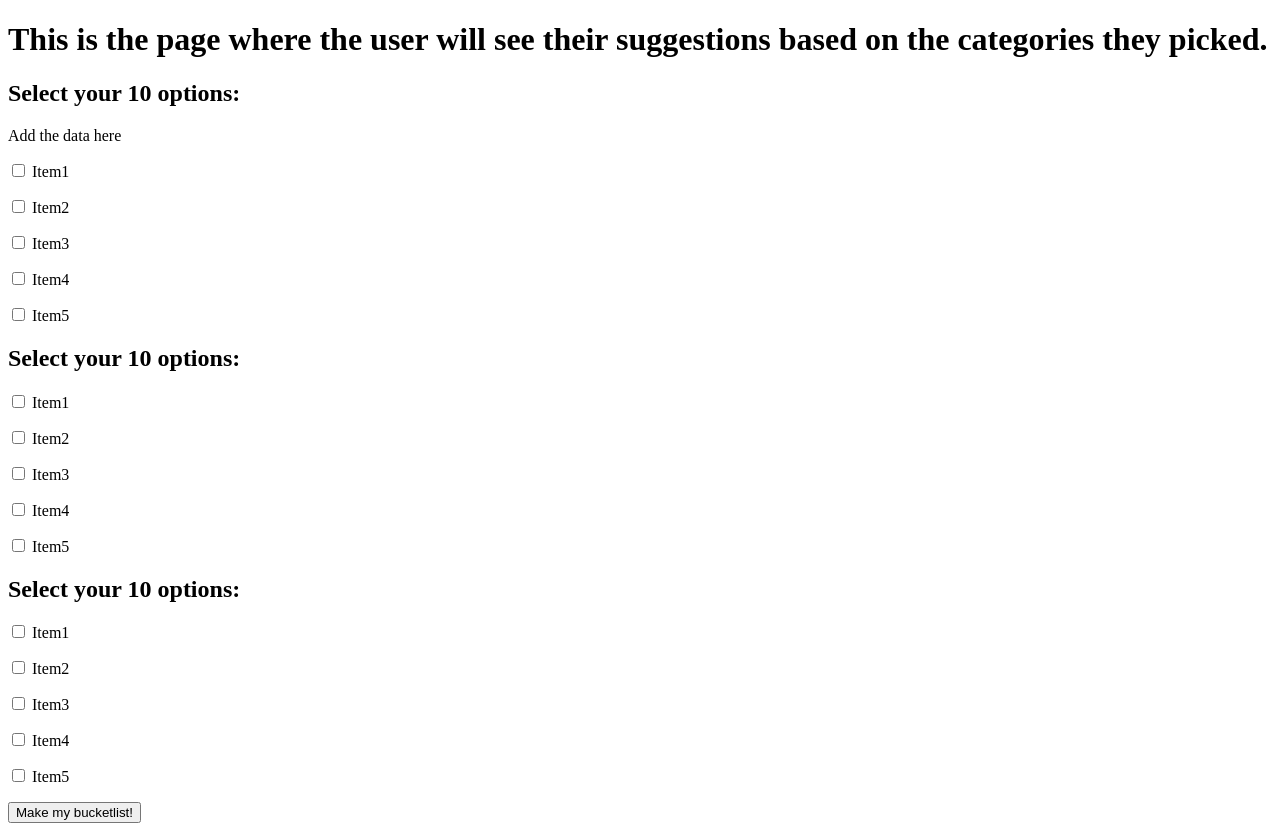
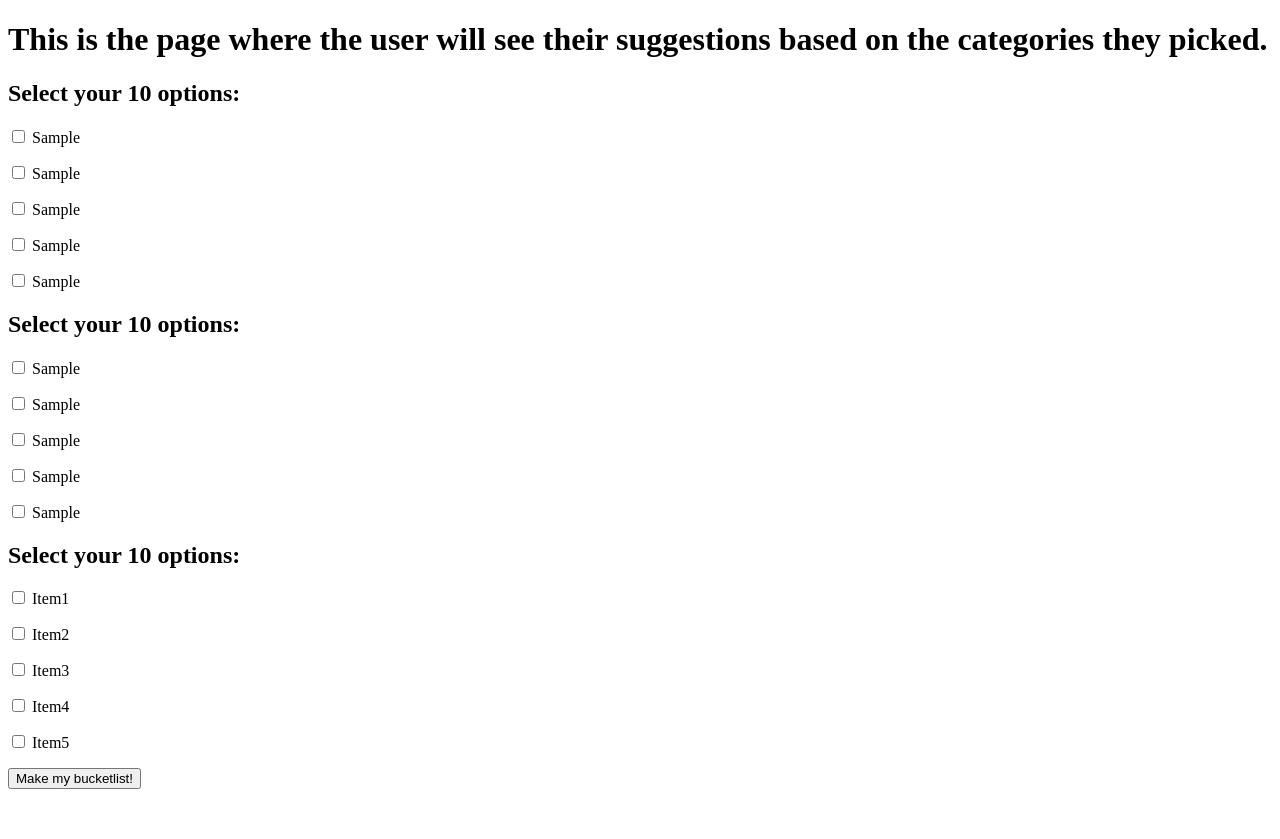
Before and after one commit to lydialbert/travelbucketlistapp, a Flask app: template templates/suggestions.html in a window 1280 px wide. After the commit the page ends 789 px from the top, so only its background shows below. Run offline with Flask 2, Linux system fonts and the light colour scheme; the template is opened without the code that fills it: most values are stand-ins (such as "Sample title", 1, 10 or a date in 2020); parts of the project's set-up code (start-up, migrations or seed data) failed here and were passed over; some libraries are stand-ins or nearby versions.

Commit message:
Integrating Google Places API.

```diff
--- a/server.py
+++ b/server.py
@@ -5,7 +5,6 @@ from jinja2 import StrictUndefined
 
 import requests
 import json
-import secrets.sh
 
 app = Flask(__name__)
 app.secret_key = "dev"
@@ -50,8 +49,53 @@ def travelcategories():
     session['category2'] = category2
     session['category3'] = category3
 
+    """Can I put all the information below in another python file and import that into this file?"""
+
+    url = "https://maps.googleapis.com/maps/api/place/nearbysearch/json?location=-33.8670522,151.1957362&radius=500&types=food&name=harbour&key=AIzaSyATYk66toeHx7smEeVhhWw-fI-iNTNUnXw"
+
+    payload = {}
+    headers = {}
+
+    response = requests.request("GET", url, headers=headers, data=payload)
+    search_results = response.json()
+    results = search_results['results']
+
+    places_list = []
+    for result in results:
+        place = result['name']
+        places_list.append(place)
+
+    place_1 = places_list[0]
+    place_2 = places_list[1]
+    place_3 = places_list[2]
+    place_4 = places_list[3]
+    place_5 = places_list[4]
+
+    url = "https://maps.googleapis.com/maps/api/place/nearbysearch/json?location=-33.8670522,151.1957362&radius=500&types=museum&name=harbour&key=AIzaSyATYk66toeHx7smEeVhhWw-fI-iNTNUnXw"
+
+    payload = {}
+    headers = {}
+
+    response = requests.request("GET", url, headers=headers, data=payload)
+    search_results = response.json()
+    results = search_results['results']
+    print(results[0]['name'])
+    museum_list = []
+    for result in results:
+        museum = result['name']
+        museum_list.append(museum)
+    print(museum_list)
+
+    mus_1 = museum_list[0]
+    mus_2 = museum_list[1]
+    mus_3 = museum_list[2]
+    mus_4 = museum_list[3]
+    mus_5 = museum_list[4]
+
+
     return render_template('suggestions.html', category1=category1,
-    category2=category2, category3=category3)
+    category2=category2, category3=category3, place_1=place_1, place_2=place_2, place_3=place_3,
+    place_4=place_4, place_5=place_5, mus_1=mus_1, mus_2=mus_2, mus_3=mus_3, mus_4=mus_4, mus_5=mus_5)
 
 
 @app.route('/bucketlist', methods=['POST'])
@@ -66,22 +110,9 @@ def bucketlist():
     category2 = session.get('category2')
     category3 = session.get('category3')
 
-    url = "https://maps.googleapis.com/maps/api/place/nearbysearch/json?key=API_KEY"
-    payload = {}
-    headers = {}
-
-    response = requests.request("GET", url, headers=headers, data=payload)
-    data = response.json()
-
-    if 'short_name' in data:
-        place = data['long_name']
-    else:
-        place = []
-
-
     return render_template('bucketlist.html', category1=category1,
     category2=category2, category3=category3, category1_items=category1_items,
-    category2_items=category2_items, category3_items=category3_items, place=place, data=data)
+    category2_items=category2_items, category3_items=category3_items)
 
 
 if __name__ == "__main__":
--- a/templates/bucketlist.html
+++ b/templates/bucketlist.html
@@ -21,10 +21,6 @@
     {{ category3_items }}
   </div>
 
-  <h3>{{ place }}</h3>
-
-  <h3>{{ data }}</h3>
-
   <h3>Would you like to make another bucketlist?</h3>
   <a href="http://10.0.0.30:5000/login">You can return to your homepage here.</a>
 {% endblock %}
--- a/templates/suggestions.html
+++ b/templates/suggestions.html
@@ -7,49 +7,47 @@
   <form action="/bucketlist" method="POST">
     <h2>Select your {{ category1 }} options:</h2>
 
-    <p>Add the data here</p>
-
     <p>
       <input type="checkbox" name="category1_items" value="item1" id="pop-genre">
-      <label for="pop-genre">Item1</label>
+      <label for="pop-genre">{{ place_1 }}</label>
     </p>
     <p>
       <input type="checkbox" name="category1_items" value="item2" id="hiphop-genre">
-      <label for="hiphop-genre">Item2</label>
+      <label for="hiphop-genre">{{ place_2 }}</label>
     </p>
     <p>
       <input type="checkbox" name="category1_items" value="item3" id="other-genre">
-      <label for="other-genre">Item3</label>
+      <label for="other-genre">{{ place_3 }}</label>
     </p>
     <p>
       <input type="checkbox" name="category1_items" value="item4" id="other-genre">
-      <label for="other-genre">Item4</label>
+      <label for="other-genre">{{ place_4 }}</label>
     </p>
     <p>
       <input type="checkbox" name="category1_items" value="item5" id="other-genre">
-      <label for="other-genre">Item5</label>
+      <label for="other-genre">{{ place_5 }}</label>
     </p>
 
     <h2>Select your {{ category2 }} options:</h2>
     <p>
       <input type="checkbox" name="category2_items" value="item1" id="pop-genre">
-      <label for="pop-genre">Item1</label>
+      <label for="pop-genre">{{ mus_1 }}</label>
     </p>
     <p>
       <input type="checkbox" name="category2_items" value="item2" id="hiphop-genre">
-      <label for="hiphop-genre">Item2</label>
+      <label for="hiphop-genre">{{ mus_2 }}</label>
     </p>
     <p>
       <input type="checkbox" name="category2_items" value="item3" id="other-genre">
-      <label for="other-genre">Item3</label>
+      <label for="other-genre">{{ mus_3 }}</label>
     </p>
     <p>
       <input type="checkbox" name="category2_items" value="item4" id="other-genre">
-      <label for="other-genre">Item4</label>
+      <label for="other-genre">{{ mus_4 }}</label>
     </p>
     <p>
       <input type="checkbox" name="category2_items" value="item5" id="other-genre">
-      <label for="other-genre">Item5</label>
+      <label for="other-genre">{{ mus_5 }}</label>
     </p>
 
     <h2>Select your {{ category3 }} options:</h2>
```
